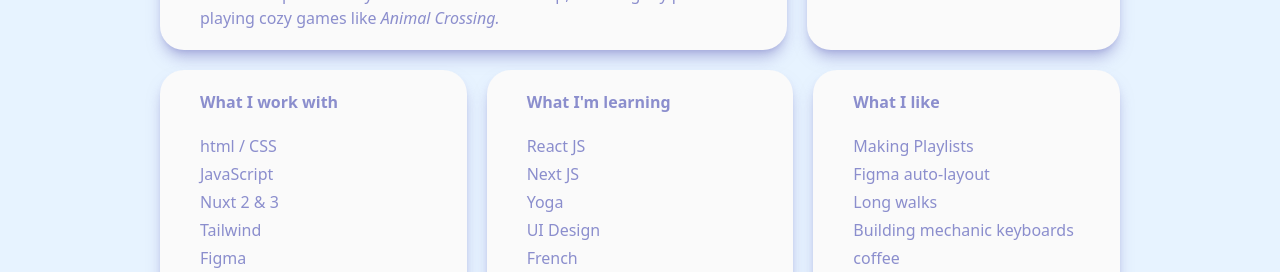
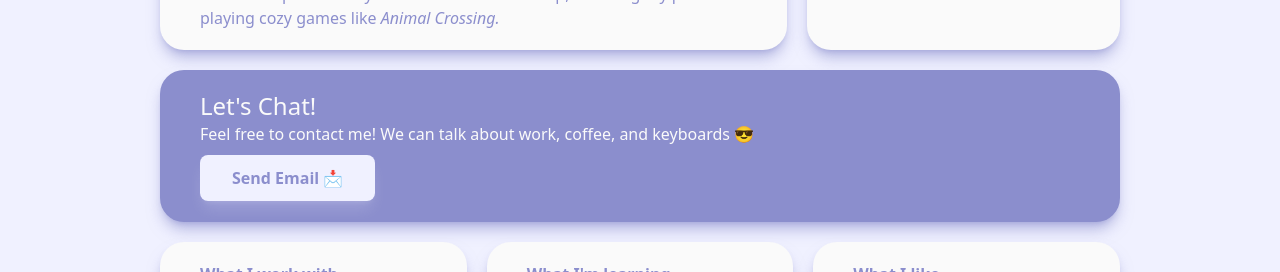
Before and after one commit to annenuno/annenuno.com, a Next.js app in the folder site/: page /more in a window 1280 px wide. Shown: the part 290-562 px from the top of the page. Built offline with nearby package versions, Linux system fonts and the light colour scheme.

Commit message:
more page fixed

```diff
--- a/site/components/pages/more.tsx
+++ b/site/components/pages/more.tsx
@@ -29,6 +29,21 @@ export default function More() {
             <div className="basis-2/6 bg-[#FAFAFA] shadow-lg shadow-[#8B8ECD]/60 rounded-3xl p-5">
               {/* https://prod.spline.design/WcpEoVezwJD7ocv1/scene.splinecode */}
               <Spline scene="https://prod.spline.design/WcpEoVezwJD7ocv1/scene.splinecode" />
+            </div>
+          </div>
+          <div className="text-[#FAFAFA] bg-[#8B8ECD] shadow-lg shadow-[#8B8ECD]/60 rounded-3xl py-5 px-10">
+            <div className="text-2xl">Let's Chat!</div>
+            <div>
+              Feel free to contact me! We can talk about work, coffee, and
+              keyboards 😎
+            </div>
+            <div className="mt-5 mb-3">
+              <a
+                className="px-8 py-3 bg-[#F0F1FF] text-[#8B8ECD] w-fit rounded-lg font-bold shadow-lg shadow-[#F0F1FF]/20 hover:bg-[#E3E5FF]"
+                href="mailto:nunoany@gmail.com"
+              >
+                Send Email 📩
+              </a>
             </div>
           </div>
           <div className="flex flex-col md:flex-row gap-5 pb-5">
--- a/site/pages/more.tsx
+++ b/site/pages/more.tsx
@@ -5,7 +5,7 @@ import Image from "next/image";
 
 function About() {
   return (
-    <main className="bg-[#E7F3FF] w-screen h-full">
+    <main className="bg-[#F0F1FF] w-screen h-full">
       <More />
     </main>
   );
```
